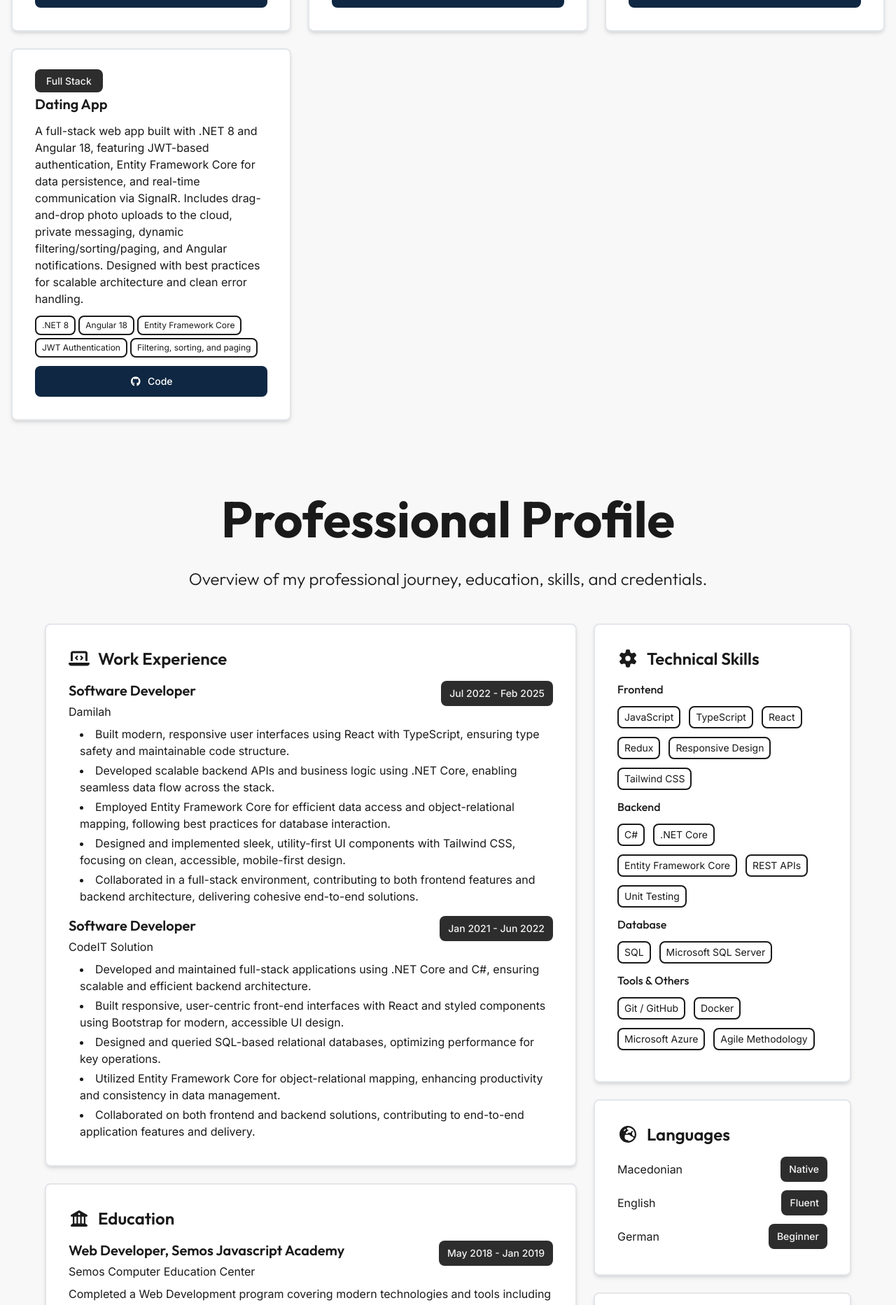
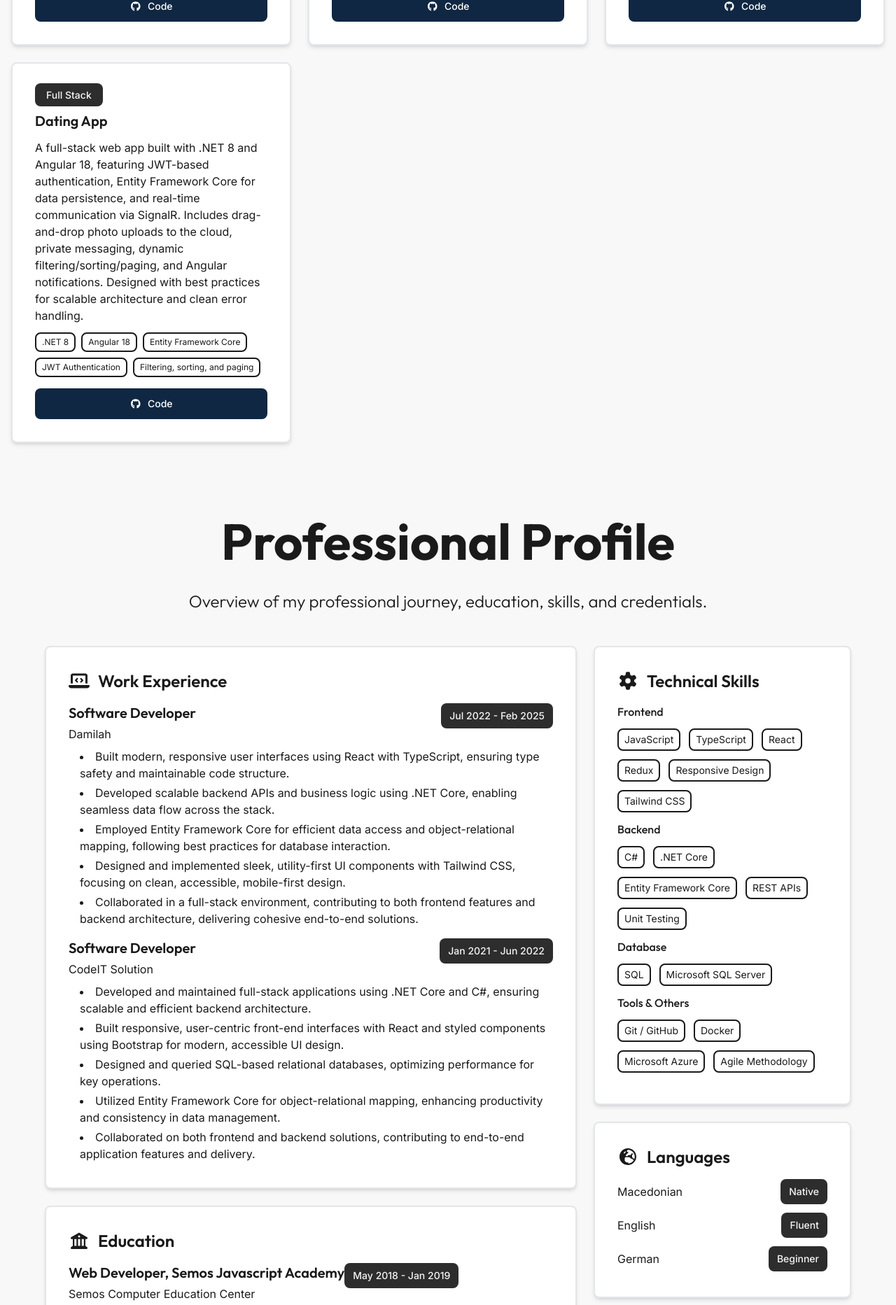
Before and after one commit to argirowski/ArgirovskiPortfolio, a React (Create React App) app: page / in a window 1280 px wide. Shown: the part 1637-3502 px from the top of the page at 70% size. Built offline with nearby package versions, Linux system fonts and the light colour scheme.

Commit message:
refactoring the resume page

```diff
--- a/src/components/PortfolioPage/PortfolioPage.tsx
+++ b/src/components/PortfolioPage/PortfolioPage.tsx
@@ -32,19 +32,19 @@ const PortfolioPage: React.FC = () => {
                   className="col-span-4 max-lg:col-span-6 max-md:col-span-12"
                 >
                   <div className="bg-contact-card-bg text-contact-card-text border-2 border-contact-card-border rounded-lg shadow-md p-8 h-full flex flex-col">
-                    <div className="mb-2">
-                      <span className="px-4 py-2 bg-badge-bg text-badge-text text-sm font-medium rounded-lg me-2">
+                    <div>
+                      <span className="px-4 py-2 bg-badge-bg text-badge-text text-sm max-sm:text-xs font-medium rounded-lg me-2">
                         {project.category}
                       </span>
                     </div>
-                    <h4 className="text-xl font-semibold text-contact-heading mb-3 max-sm:text-lg">
+                    <h4 className="text-xl font-semibold text-contact-heading my-3 max-sm:text-lg">
                       {project.title}
                     </h4>
                     <p className="text-contact-card-text mb-3 flex-grow max-sm:text-sm">
                       {project.description}
                     </p>
-                    <div className="mb-3">
-                      <div className="flex flex-wrap gap-1">
+                    <div className="mb-4">
+                      <div className="flex flex-wrap gap-2">
                         {project.technologies.map((tech) => (
                           <span
                             key={tech}
--- a/src/components/ResumePage/ResumePage.tsx
+++ b/src/components/ResumePage/ResumePage.tsx
@@ -52,7 +52,7 @@ const ResumePage: React.FC = () => {
                           {job.company}
                         </p>
                       </div>
-                      <span className="px-3 py-2 bg-badge-bg text-badge-text text-sm font-medium border-0 rounded-lg">
+                      <span className="px-3 py-2 bg-badge-bg text-badge-text text-sm max-sm:text-xs font-medium border-0 rounded-lg">
                         {job.period}
                       </span>
                     </div>
@@ -82,6 +82,8 @@ const ResumePage: React.FC = () => {
                     className={index < education.length - 1 ? "mb-4" : ""}
                   >
                     <div className="flex justify-between items-start mb-2">
+                      <div className="flex justify-between items-start mb-2 max-sm:flex-col max-sm:gap-1">
+                        <div className="flex justify-between items-start mb-2 max-sm:flex-col-reverse max-sm:gap-1">
                           <div>
                             <h4 className="text-xl font-semibold text-contact-heading mb-1 max-sm:text-lg">
                               {edu.title}
@@ -90,9 +92,11 @@ const ResumePage: React.FC = () => {
                               {edu.institution}
                             </p>
                           </div>
-                      <span className="px-3 py-2 bg-badge-bg text-badge-text text-sm font-medium border-0 rounded-lg">
+                          <span className="px-3 py-2 bg-badge-bg text-badge-text text-sm max-sm:text-xs font-medium border-0 rounded-lg max-sm:w-full max-sm:text-left">
                             {edu.period}
                           </span>
+                        </div>
+                      </div>
                     </div>
                     <p className="max-sm:text-sm text-contact-card-text">
                       {edu.description}
@@ -187,7 +191,7 @@ const ResumePage: React.FC = () => {
                       <span className="max-sm:text-sm text-contact-card-text">
                         {language.name}
                       </span>
-                      <span className="px-3 py-2 bg-badge-bg text-badge-text text-sm font-medium border-0 rounded-lg ml-2">
+                      <span className="px-3 py-2 bg-badge-bg text-badge-text text-sm max-sm:text-xs font-medium border-0 rounded-lg ml-2">
                         {language.level}
                       </span>
                     </div>
```
Lines whose indentation alone changed are shown as unchanged.
